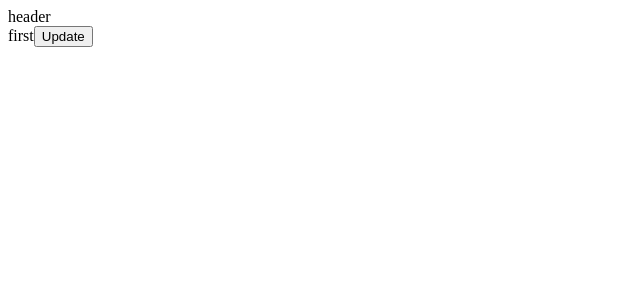
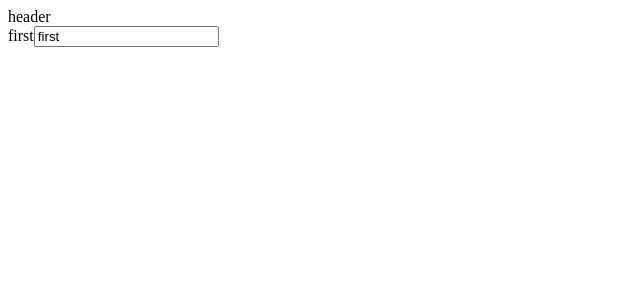
Before and after one commit to JoshBergman/AutoCoverLetter, a React (Create React App) app in the folder auto_cl_frontend/: page / in a window 1280 px wide. Shown: the top 300 px of the page, without its empty margins (0-640 px from the left). Built offline with nearby package versions, Linux system fonts and the light colour scheme.

Commit message:
Working out how to handle form

```diff
--- /dev/null
+++ b/auto_cl_frontend/src/components/form-components/cover-letter-form.tsx
@@ -0,0 +1,22 @@
+import { useContext } from "react";
+
+import StringField from "./form-fields/string-field";
+import { UserContext } from "../../context/user-info-context";
+
+const CoverLetterForm = () => {
+  const { info, actions } = useContext(UserContext);
+  const dispatch = actions.userDispatch;
+
+  return (
+    <form>
+      {info.firstName}
+      <StringField
+        dispatchPointer={dispatch}
+        actionType={"UPDATE_FIRST_NAME"}
+        fieldValue={info.firstName}
+      />
+    </form>
+  );
+};
+
+export default CoverLetterForm;
--- /dev/null
+++ b/auto_cl_frontend/src/components/form-components/form-fields/field-error.tsx
@@ -0,0 +1,9 @@
+interface IFieldErrorProps {
+  errorMessage: string;
+}
+
+const FieldError = ({ errorMessage }: IFieldErrorProps) => {
+  return <label>{errorMessage}</label>;
+};
+
+export default FieldError;
--- /dev/null
+++ b/auto_cl_frontend/src/components/form-components/form-fields/string-field.tsx
@@ -0,0 +1,59 @@
+import React, { useState, useRef } from "react";
+
+import { IAction } from "../../../interfaces/user-info";
+import FieldError from "./field-error";
+
+interface IStringFieldProps {
+  dispatchPointer: React.Dispatch<IAction>;
+  actionType: string;
+  fieldValue: string;
+}
+
+const StringField = ({
+  dispatchPointer,
+  actionType,
+  fieldValue,
+}: IStringFieldProps) => {
+  const [error, setError] = useState("");
+  const fieldRef = useRef<HTMLInputElement>(null);
+
+  const errorStyle: React.CSSProperties = {
+    border: "2px solid rgb(255, 0, 0, 30%)",
+    backgroundColor: "rgb(255, 0, 0, 15%)",
+  };
+
+  const doValidations = () => {
+    const fieldVal =
+      fieldRef.current == null ? "nulled" : fieldRef.current.value;
+    if (fieldVal.length > 5) {
+      setError("Too Long!");
+      return false;
+    } else {
+      setError("");
+      return true;
+    }
+  };
+
+  const fieldChangeHandler = () => {
+    const fieldVal =
+      fieldRef.current == null ? "nulled" : fieldRef.current.value;
+    //update userContext if valid
+    if (doValidations()) {
+      dispatchPointer({ type: actionType, payload: fieldVal });
+    }
+  };
+
+  return (
+    <React.Fragment>
+      <input
+        onChange={fieldChangeHandler}
+        ref={fieldRef}
+        style={error !== "" ? errorStyle : {}}
+        value={fieldValue}
+      />
+      {error !== "" && <FieldError errorMessage={error} />}
+    </React.Fragment>
+  );
+};
+
+export default StringField;
--- a/auto_cl_frontend/src/context/user-info-context.tsx
+++ b/auto_cl_frontend/src/context/user-info-context.tsx
@@ -14,7 +14,7 @@ export const defaultUserContext: IUserContext = {
       company_info: {
         company_name: "Fake Company",
         company_values: ["hard work", "character"],
-        company_connection: "",
+        company_connection: "commitment to climate",
       },
       candidate_info: {
         skills: ["React", "Typescript"],
--- a/auto_cl_frontend/src/pages/cover-letter-curator.tsx
+++ b/auto_cl_frontend/src/pages/cover-letter-curator.tsx
@@ -1,5 +1,6 @@
 import { useContext } from "react";
 import { UserContext } from "../context/user-info-context";
+import CoverLetterForm from "../components/form-components/cover-letter-form";
 
 const CoverLetterCurator = () => {
   const userCTX = useContext(UserContext);
@@ -14,8 +15,7 @@ const CoverLetterCurator = () => {
 
   return (
     <div>
-      {position_title}
-      <button onClick={updatePos}>Update</button>
+      <CoverLetterForm />
     </div>
   );
 };
```
